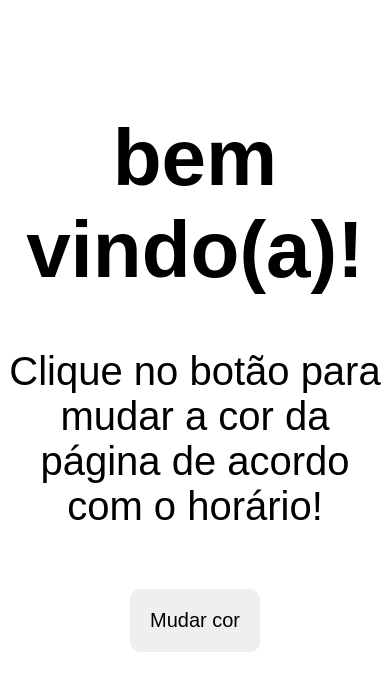
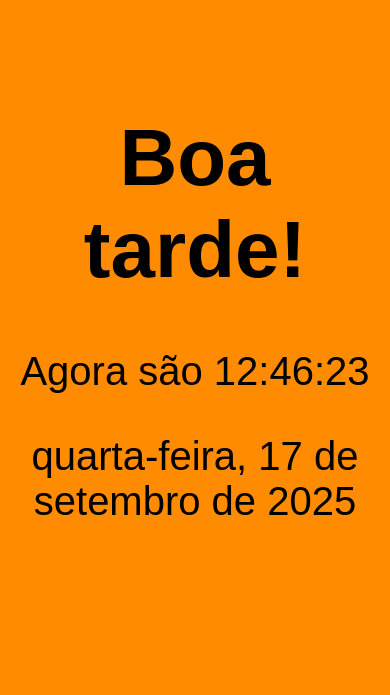
Before and after one commit to Luizcodigos/Portfolio, a plain HTML site: page mobile.html in a window 390 px wide. Drawn offline with Linux system fonts and the light colour scheme.

Commit message:
Update mobile.html

```diff
--- a/mobile.html
+++ b/mobile.html
@@ -1,10 +1,9 @@
 <!DOCTYPE html>
 <html lang="pt-br">
 <head>
-    <meta charset="UTF-8">
-    <meta name="viewport" content="width=device-width, initial-scale=1.0">
+  <meta charset="UTF-8" />
+  <meta name="viewport" content="width=device-width, initial-scale=1.0"/>
   <title>Mudar de cor de acordo com o Horário</title>
-
   <style>
     body {
       transition: background-color 3s;
@@ -13,66 +12,65 @@
       text-align: center;
       padding-top: 100px;
     }
-        button {
-            padding: 20px;
-            font-family: Arial, Helvetica, sans-serif;
-            margin-top: 20px;
-            cursor: pointer;
-            border: none;
-            border-radius: 10px;
+
+    @media (max-width: 800px) {
+      body {
+        font-size: 40px;
+        padding-top: 50px;
       }
-        @media (max-width: 800px) {
-            body { font-size: 40px; padding-top: 50px; }
-            button { font-size: 20px; padding: 20px; }
     }
   </style>
 </head>
 <body>
   <h1 id="titulo">bem vindo(a)!</h1>
-    <p>Clique no botão para mudar a cor da página de acordo com o horário!</p>
-    <button onclick="trocar()">Mudar cor</button>
-
-    <!-- Adicionados os elementos para mostrar hora e data -->
   <p id="hora"></p>
   <p id="data"></p>
 
   <script>
-        function trocar() {
+    function atualizarPagina() {
       const agora = new Date();
-            const hora = agora.getHours();
-            let cor;
-            let mensagem;
+      const hora = agora.getHours().toString().padStart(2, "0");
+      const minutos = agora.getMinutes().toString().padStart(2, "0");
+      const segundos = agora.getSeconds().toString().padStart(2, "0");
+
+      let cor, mensagem;
 
       if (hora >= 6 && hora < 12) {
-                cor = "#ffd700";
+        cor = "#ffd700"; // amarelo claro
         mensagem = "Bom dia!";
       } else if (hora >= 12 && hora < 18) {
-                cor = "#ff8c00";
+        cor = "#ff8c00"; // laranja escuro
         mensagem = "Boa tarde!";
       } else if (hora >= 18 && hora < 23) {
-                cor = "#1e900f";
+        cor = "#00008B"; // azul escuro
         mensagem = "Boa noite!";
       } else {
-                cor = "#2f4f4f";
+        cor = "#2f4f4f"; // cinza escuro
         mensagem = "Hora de descansar!";
       }
 
       document.body.style.backgroundColor = cor;
       document.getElementById("titulo").innerHTML = mensagem;
 
-            // Parte adicionada da imagem
-            const minutos = agora.getMinutes().toString().padStart(2, "0");
+    const horaFormatada = hora.toString().padStart(2, "0") + ":" + minutos + ":" + segundos;
+     document.getElementById("hora").innerHTML = "Agora são " + horaFormatada;
+
+
       const opcoes = {
-                weekday: 'long',
-                year: 'numeric',
-                month: 'long',
-                day: 'numeric'
+        weekday: "long",
+        year: "numeric",
+        month: "long",
+        day: "numeric",
       };
       const dataFormatada = agora.toLocaleDateString("pt-BR", opcoes);
-
-            document.getElementById("hora").innerHTML = `Agora são ${hora}:${minutos}`;
       document.getElementById("data").innerHTML = dataFormatada;
     }
+
+
+    atualizarPagina();
+
+
+    setInterval(atualizarPagina, 1000);
   </script>
 </body>
 </html>
```
Lines whose indentation alone changed are shown as unchanged.
